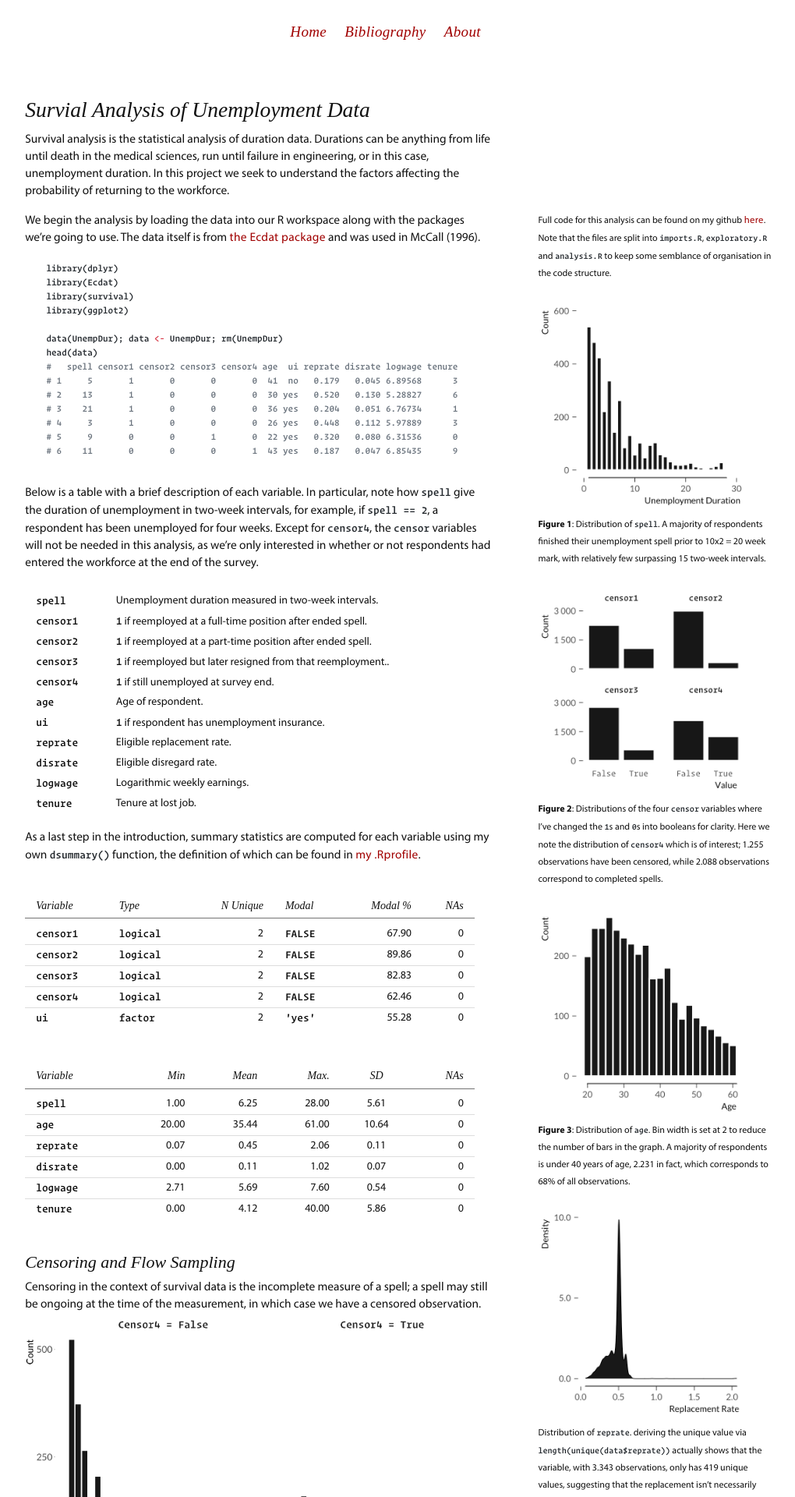
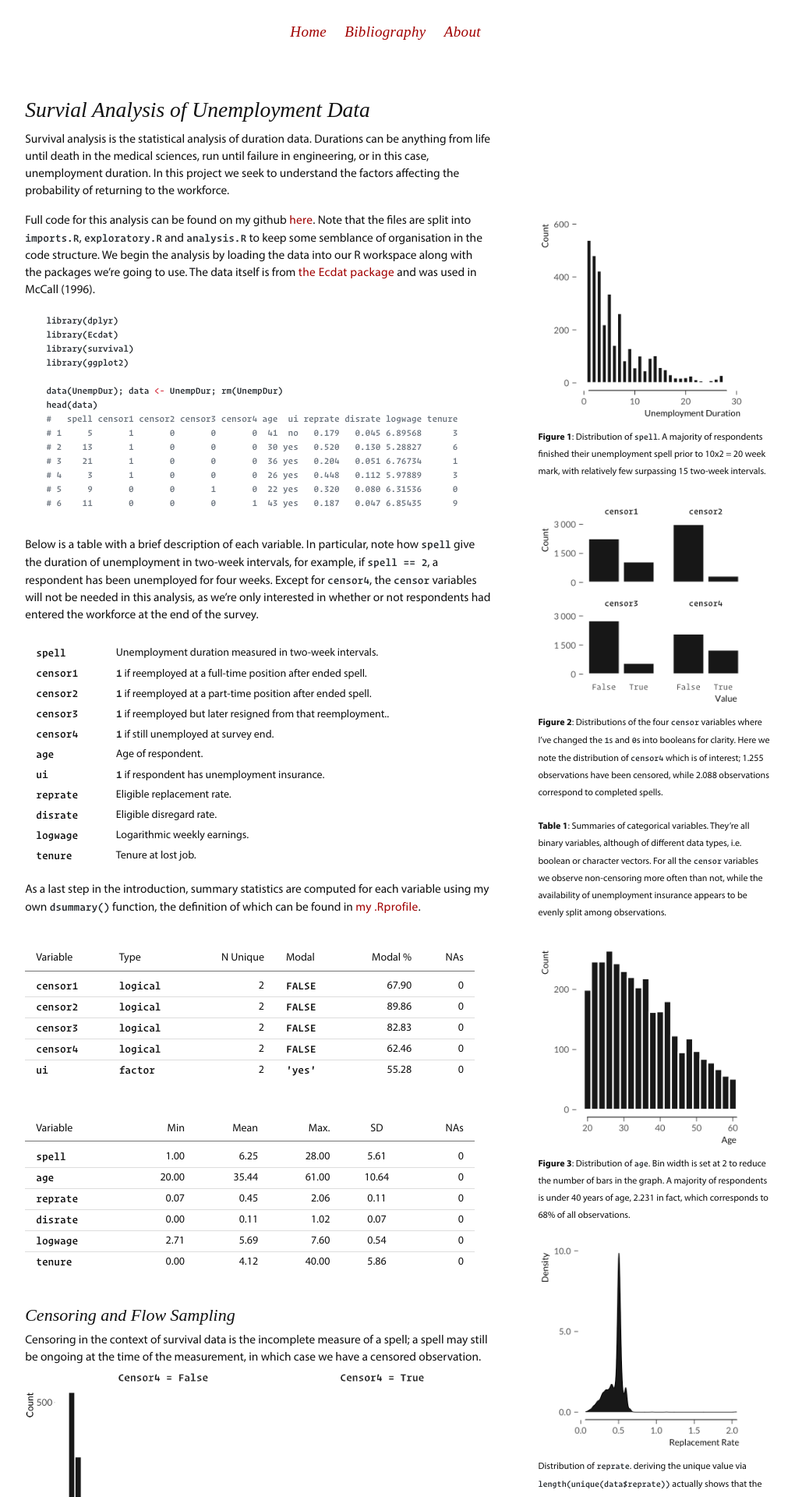
Before and after one commit to mhoirup/mhoirup.github.io, a Jekyll site: the page built from _posts/2021-04-12-Survival-Analysis.md, in a window 1280 px wide. Shown: the top 1920 px of the page at 78% size, without its empty margins (147-1167 px from the left). Built offline with Jekyll 4.4.1, drawn with Linux system fonts in a browser that asks for light colours; formulas are drawn with MathJax 3; some of the changed text lies outside the part shown.

Commit message:
adjust font sizes

```diff
--- a/_posts/2021-04-12-Survival-Analysis.md
+++ b/_posts/2021-04-12-Survival-Analysis.md
@@ -30,6 +29,12 @@
 `1`s and `0`s into booleans for clarity. Here we note the distribution of
 `censor4` which is of interest; 1.255 observations have been censored,
 while 2.088 observations correspond to completed spells." %}
+
+{% marginnote 'table1' "**Table 1**: Summaries of categorical variables.
+They're all binary variables, although of different data types, i.e.
+boolean or character vectors. For all the `censor` variables we observe
+non-censoring more often than not, while the availability of unemployment
+insurance appears to be evenly split among observations." %}
 
 {% marginfigure 'fig3' 'assets/unemp/age_hist.png' '**Figure 3**: Distribution
 of `age`. Bin width is set at 2 to reduce the number of bars in the graph.
@@ -87,6 +92,8 @@
 As a last step in the introduction, summary statistics are computed for
 each variable using my own `dsummary()` function, the definition of which
 can be found in [my .Rprofile](https://github.com/mhoirup/dotfiles/blob/main/.Rprofile).
+
+
 
 |Variable  | Type     | N Unique | Modal     | Modal %| NAs  |
 |:---------|:---------|---------:|:----------|-------:|-----:|
@@ -156,7 +163,7 @@
     \lambda(t)=\begin{cases}
     \lim\limits_{\Delta t\to 0}\dfrac{\Pr(t\leqslant T<t+\Delta t\mid
         T\geqslant t)}{\Delta t}\equiv -\dfrac{d\ln
-        S(t)}{dt}& \text{continuous} \\
+        S(t)}{dt}& \text{for continuous $T$} \\
         \Pr(T=t\mid T\geqslant t) & \text{for discrete $T$}
     \end{cases}
 $$
@@ -275,11 +282,6 @@
 $h(\boldsymbol{x},\boldsymbol{\beta})=\exp(\boldsymbol{x}^{\small{\prime}}\boldsymbol{\beta})$.
 For example, under the Weibull distribution we have $\lambda_0(t)=$
 
-<table class='norulers'>
-<tr><td> Hello </td></tr>
-</table>
-
-
 
 ### Variate Selection and Model Fitting
 
--- a/css/tufte.scss
+++ b/css/tufte.scss
@@ -243,9 +243,9 @@
 
 .booktabs th, th {
     border-bottom: 1px solid $border-color;
-    font-family: Minion;
+    font-family: Myriad;
     font-size: 14.5px;
-    font-style: italic;
+    // font-style: italic;
     font-weight: normal;
     padding: 0.65ex 0.5em 0.5ex 0.5em;
 }
```
Also changed, not shown: other parts of _posts/2021-04-12-Survival-Analysis.md (+4 -11 lines).
